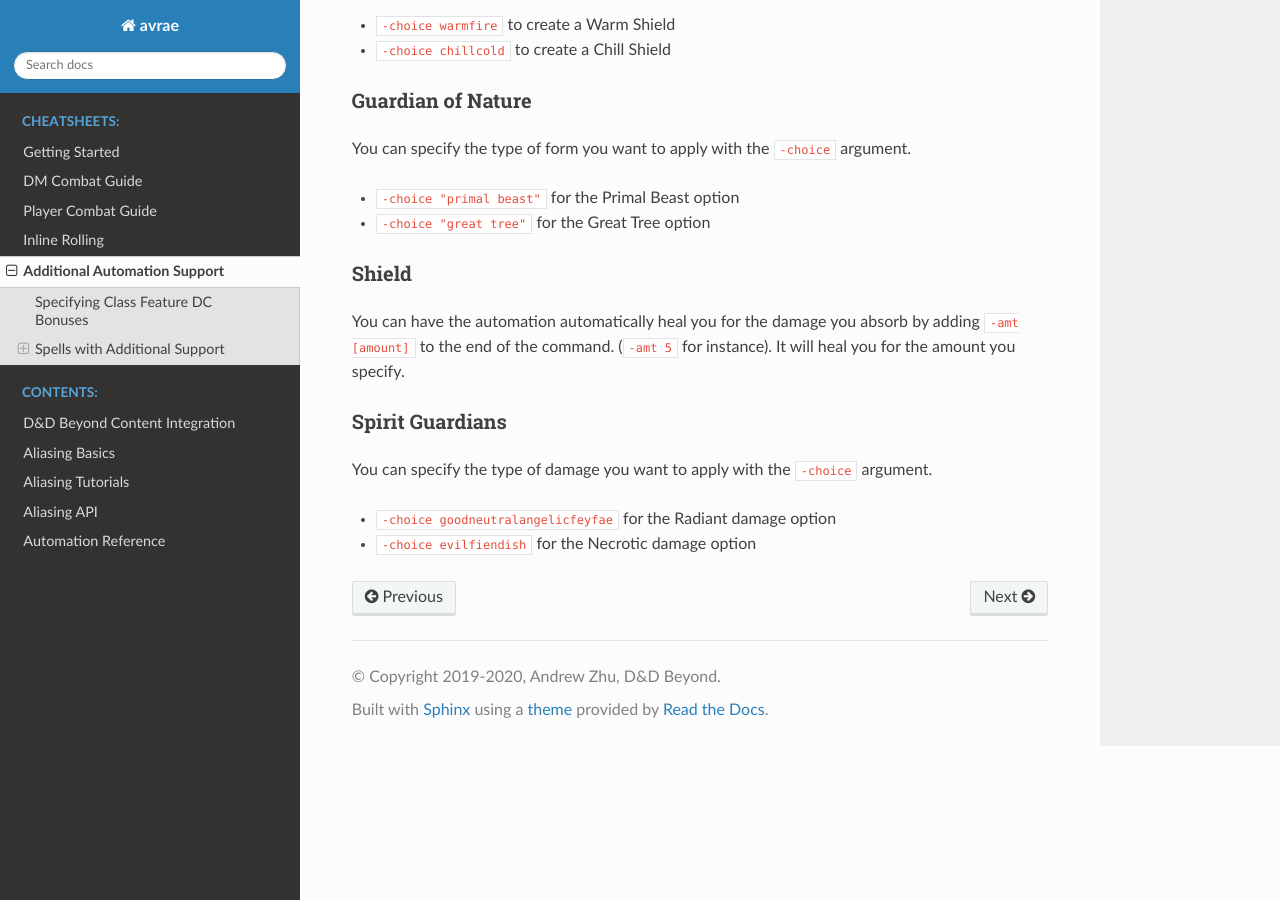
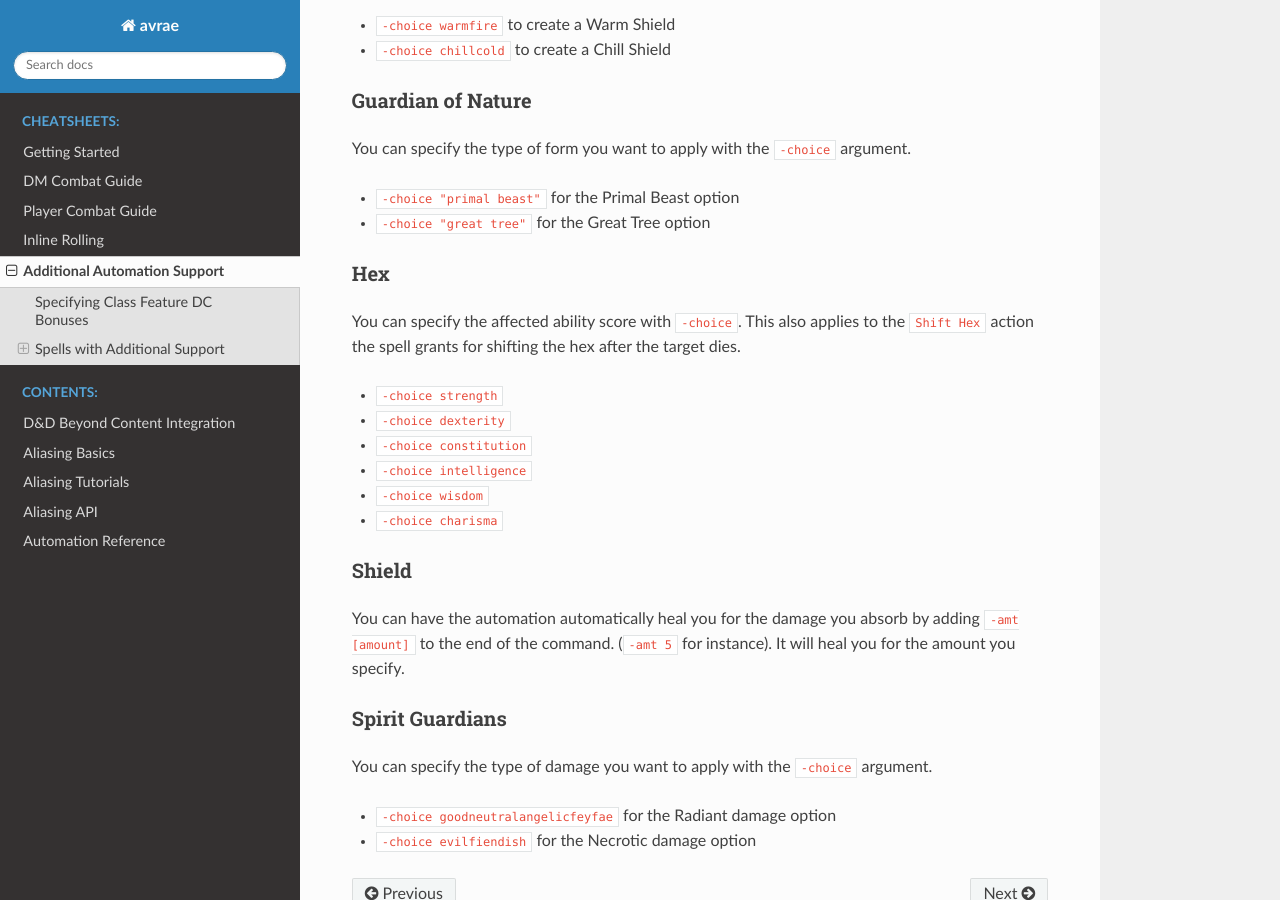
Before and after one commit to avrae/avrae, a Sphinx documentation site: the page built from docs/cheatsheets/automation_quirks.rst, in a window 1280 px wide and 900 px high, scrolled down 2967 px. Built offline with Sphinx 7.4.7 and the Read the Docs theme 2.0.0, drawn with Linux system fonts in a browser that asks for light colours.

Commit message:
I didn't forget Hex existed how dare-

```diff
--- a/docs/cheatsheets/automation_quirks.rst
+++ b/docs/cheatsheets/automation_quirks.rst
@@ -122,6 +122,17 @@ You can specify the type of form you want to apply with the ``-choice`` argument
 * ``-choice "primal beast"`` for the Primal Beast option
 * ``-choice "great tree"`` for the Great Tree option
 
+Hex
+---------
+You can specify the affected ability score with ``-choice``. This also applies to the ``Shift Hex`` action the spell grants for shifting the hex after the target dies.
+
+* ``-choice strength``
+* ``-choice dexterity``
+* ``-choice constitution``
+* ``-choice intelligence``
+* ``-choice wisdom``
+* ``-choice charisma``
+
 Shield
 -----------------
 You can have the automation automatically heal you for the damage you absorb by adding ``-amt [amount]`` to the end of the command. (``-amt 5`` for instance). It will heal you for the amount you specify.
```
